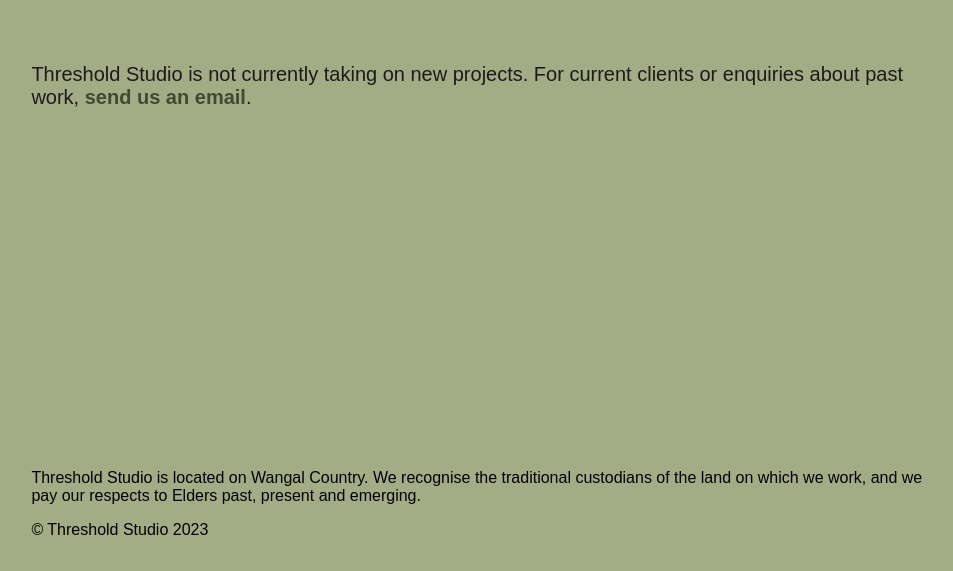
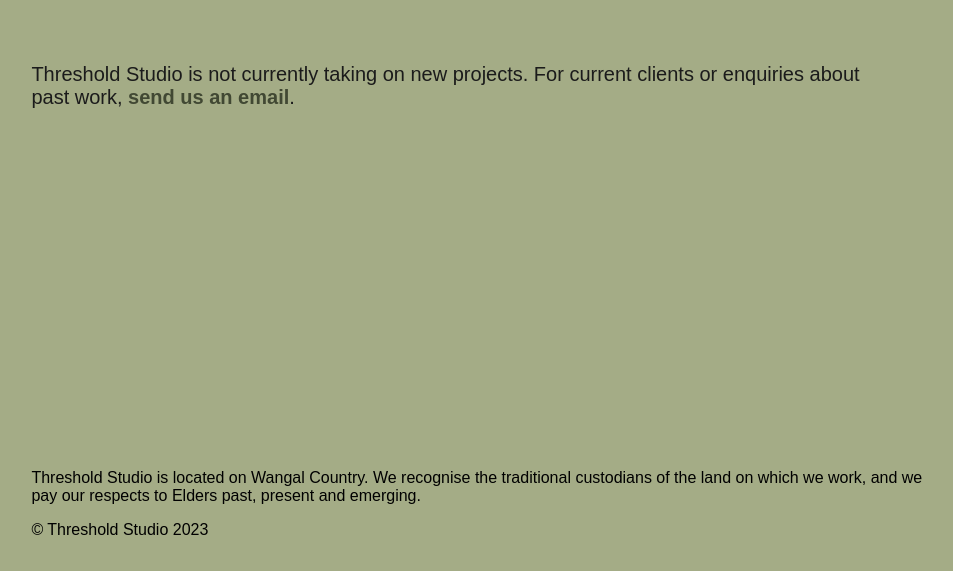
Before and after one commit to thresholdstudio/thresholdstudio.github.io, a plain HTML site: page contact.html in a window 1280 px wide. Shown: the part 229-800 px from the top of the page, without its empty margins (7-960 px from the left). Drawn offline with Linux system fonts and the light colour scheme.

Commit message:
Update contact.html

```diff
--- a/contact.html
+++ b/contact.html
@@ -6,10 +6,12 @@
 	<style>
     html, body {
         height: 100vh;
-		min-height: 600px;
+	min-height: 600px;
+	min-width: 320px;
+	max-width: 900px;
         margin: 0;
-		background-color: #A4AC86;
-		font-family: 'Barlow', sans-serif;
+	background-color: #A4AC86;
+	font-family: 'Barlow', sans-serif;
       }
       .top {
         padding-top: 2vh;
```
